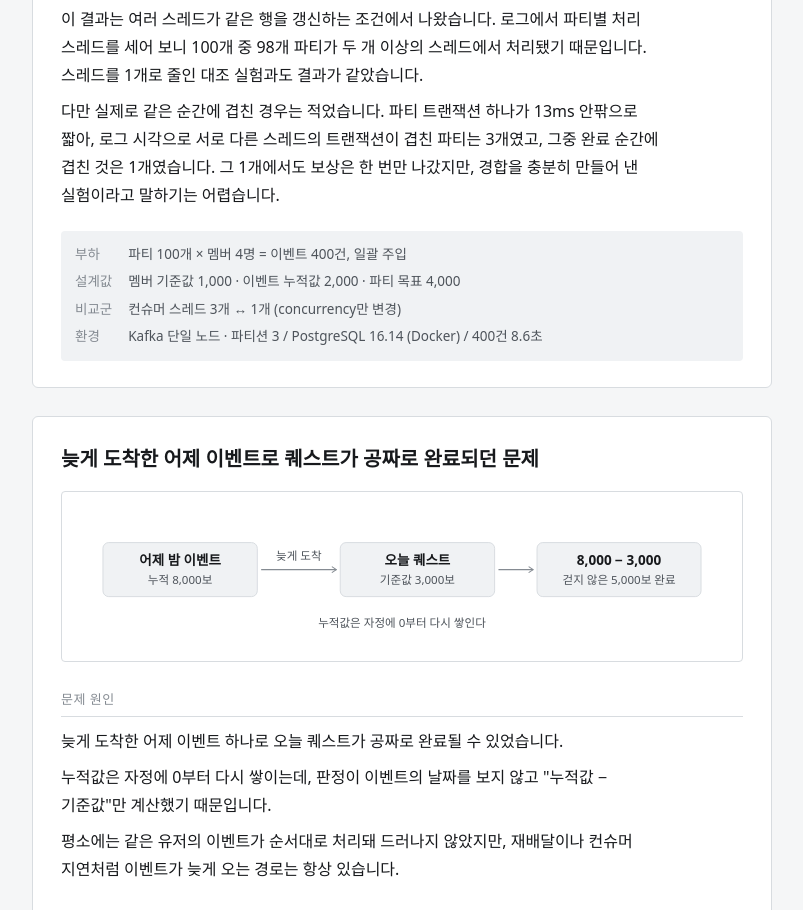
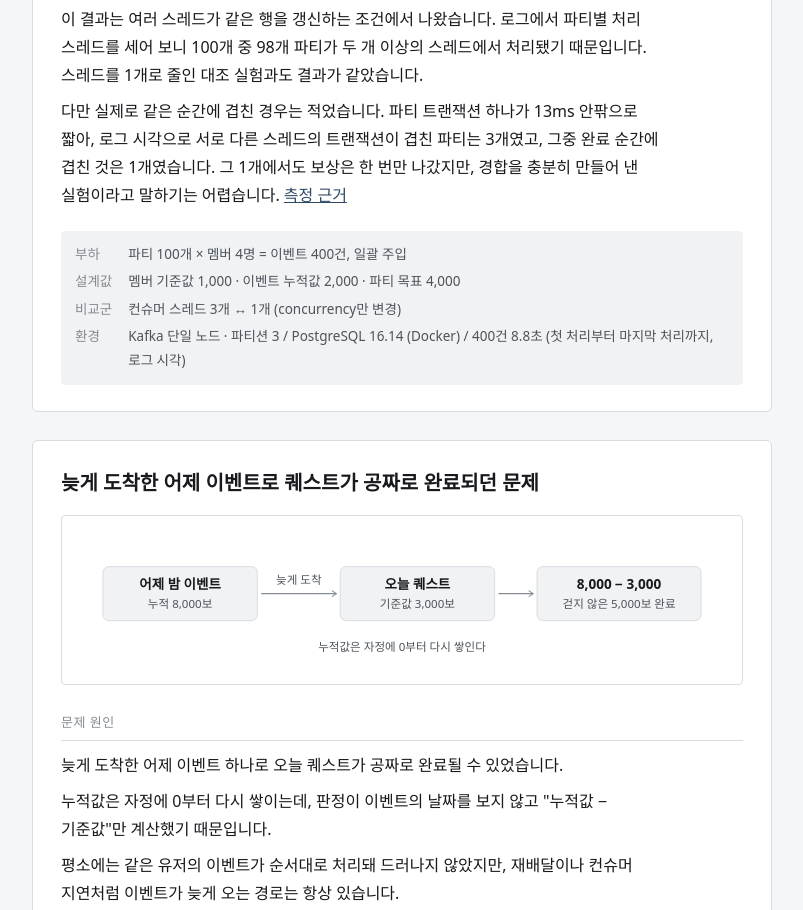
Before and after one commit to pathfinder357/my-portfolio, a plain HTML site: page GameQuest.html in a window 1280 px wide. Shown: the part 3674-4584 px from the top of the page, without its empty margins (238-1041 px from the left). Drawn offline with Linux system fonts and the light colour scheme; a web font is replaced by a local one.

Commit message:
Update GameQuest.html

```diff
--- a/GameQuest.html
+++ b/GameQuest.html
@@ -265,13 +265,13 @@ a:focus-visible { outline: 2px solid var(--accent); outline-offset: 2px; }
       </div>
       <p>400건을 한꺼번에 넣었을 때 완료 누락과 중복 지급이 한 건도 없었습니다. 100개 파티가 모두 완료됐고, XP 원장은 파티당 정확히 4건씩 400건이 쌓였으며, 카운터와 멤버 기여분 합계가 어긋난 파티도 없었기 때문입니다.</p>
       <p>이 결과는 여러 스레드가 같은 행을 갱신하는 조건에서 나왔습니다. 로그에서 파티별 처리 스레드를 세어 보니 100개 중 98개 파티가 두 개 이상의 스레드에서 처리됐기 때문입니다. 스레드를 1개로 줄인 대조 실험과도 결과가 같았습니다.</p>
-      <p>다만 실제로 같은 순간에 겹친 경우는 적었습니다. 파티 트랜잭션 하나가 13ms 안팎으로 짧아, 로그 시각으로 서로 다른 스레드의 트랜잭션이 겹친 파티는 3개였고, 그중 완료 순간에 겹친 것은 1개였습니다. 그 1개에서도 보상은 한 번만 나갔지만, 경합을 충분히 만들어 낸 실험이라고 말하기는 어렵습니다.</p>
+      <p>다만 실제로 같은 순간에 겹친 경우는 적었습니다. 파티 트랜잭션 하나가 13ms 안팎으로 짧아, 로그 시각으로 서로 다른 스레드의 트랜잭션이 겹친 파티는 3개였고, 그중 완료 순간에 겹친 것은 1개였습니다. 그 1개에서도 보상은 한 번만 나갔지만, 경합을 충분히 만들어 낸 실험이라고 말하기는 어렵습니다. <a class="ev" href="https://pathfinder357.github.io/my-portfolio/evidence/party-concurrency-400.html">측정 근거</a></p>
     </div>
     <dl class="cond">
       <dt>부하</dt><dd>파티 100개 × 멤버 4명 = 이벤트 400건, 일괄 주입</dd>
       <dt>설계값</dt><dd>멤버 기준값 1,000 · 이벤트 누적값 2,000 · 파티 목표 4,000</dd>
       <dt>비교군</dt><dd>컨슈머 스레드 3개 ↔ 1개 (concurrency만 변경)</dd>
-      <dt>환경</dt><dd>Kafka 단일 노드 · 파티션 3 / PostgreSQL 16.14 (Docker) / 400건 8.6초</dd>
+      <dt>환경</dt><dd>Kafka 단일 노드 · 파티션 3 / PostgreSQL 16.14 (Docker) / 400건 8.8초 (첫 처리부터 마지막 처리까지, 로그 시각)</dd>
     </dl>
   </article>
 
@@ -452,7 +452,7 @@ a:focus-visible { outline: 2px solid var(--accent); outline-offset: 2px; }
       <h4>결과</h4>
       <ul>
         <li>제가 제안한 방어선에서 동작하지 않던 한 층의 원인을 직접 규명해 담당자에게 전달했고, 실험 당일 반영됐습니다.</li>
-        <li>같은 구조가 들어온 업적 기능 PR(#132)도 리뷰에서 막았습니다.</li>
+        <li>같은 구조로 올라온 업적 기능 PR(#132)도 회의에서 짚어, 머지 전에 함께 고쳐졌습니다.</li>
         <li>컨슈머가 멈추지 않은 건 catch 덕분이 아니라 Spring이 커밋 후 콜백의 예외를 삼켰기 때문이었습니다. 설계가 아니라 운이었습니다.</li>
       </ul>
     </div>
@@ -605,7 +605,7 @@ a:focus-visible { outline: 2px solid var(--accent); outline-offset: 2px; }
         </svg>
       </figure>
       <p>병목은 커밋할 때 WAL을 디스크에 기록하는 시간이었습니다.</p>
-      <p>건당 시간이 커밋 횟수(1회, 2회)에 거의 비례했고, DB 세션이 기다린 시간의 58.5%가 WAL 디스크 동기화였으며 행 잠금 대기는 0%였기 때문입니다.</p>
+      <p>건당 시간이 디스크 동기화 커밋 횟수(1회, 2회)에 거의 비례했고, DB 세션이 기다린 시간의 58.5%가 WAL 디스크 동기화였으며 행 잠금 대기는 0%였기 때문입니다. <a class="ev" href="https://pathfinder357.github.io/my-portfolio/evidence/sync-spike-capacity.html">측정 근거</a></p>
       <p>커밋이 두 번인 건 개인과 파티 트랜잭션을 나눴기 때문입니다.</p>
       <p>파티 쪽에서 문제가 생겨도 개인 판정과 XP 지급까지 되돌리지 않으려고 나눈 것이라, 그 격리의 대가를 처리량으로 내고 있는 셈입니다.</p>
       <div class="opts" style="margin-top:14px">
@@ -619,7 +619,7 @@ a:focus-visible { outline: 2px solid var(--accent); outline-offset: 2px; }
     </div>
     <dl class="cond">
       <dt>환경</dt><dd>배포 서버 EC2 · 2 vCPU · 메모리 7.6GB · 컨테이너 19개 · Kafka 파티션 3 · 컨슈머 스레드 3</dd>
-      <dt>주입</dt><dd>JMeter(kafka-clients)로 <code>health.events</code>에 직접 발행, 키는 userId, JMeter는 CPU 0.5코어 · 메모리 768MB로 제한</dd>
+      <dt>주입</dt><dd>JMeter(kafka-clients)로 <code>health.events</code>에 직접 발행, 키는 userId, JMeter는 메모리 768MB, CPU는 워밍업 0.5코어 · 본 주입 1.5코어(컨슈머가 멈춰 있는 동안)로 제한</dd>
       <dt>측정</dt><dd>컨슈머를 멈춘 채 2만 건을 쌓고 재개해 소진 시간만 측정, 워밍업 500건 선행, 진행은 DB 카운트로 관측</dd>
       <dt>분해</dt><dd>DB 통계 증감 ÷ 20,000, 리스너 스레드 덤프 18회, DB 세션 대기 이벤트 샘플링, <code>docker stats</code></dd>
     </dl>
```
